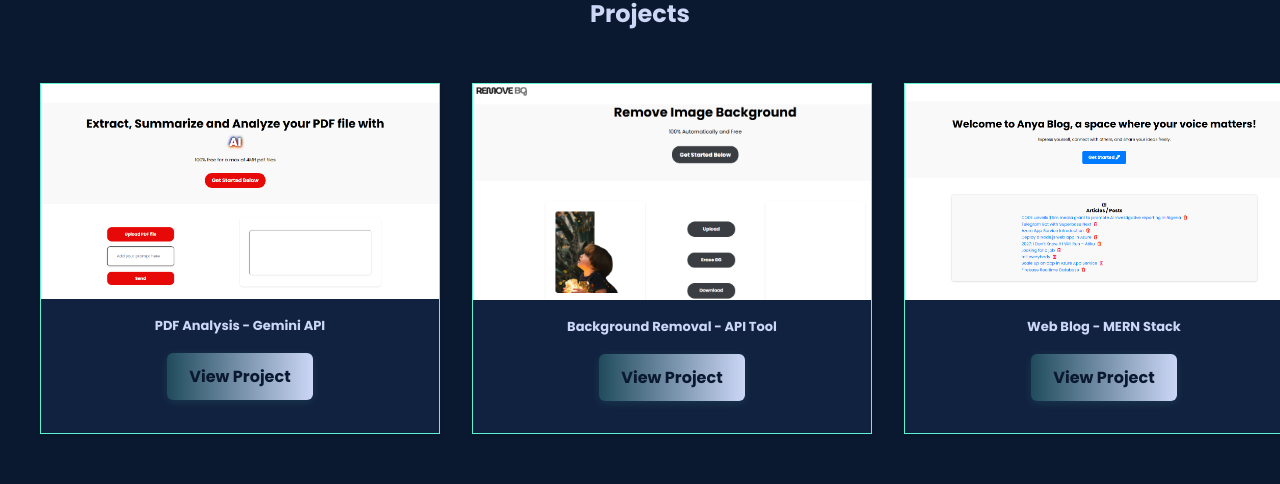
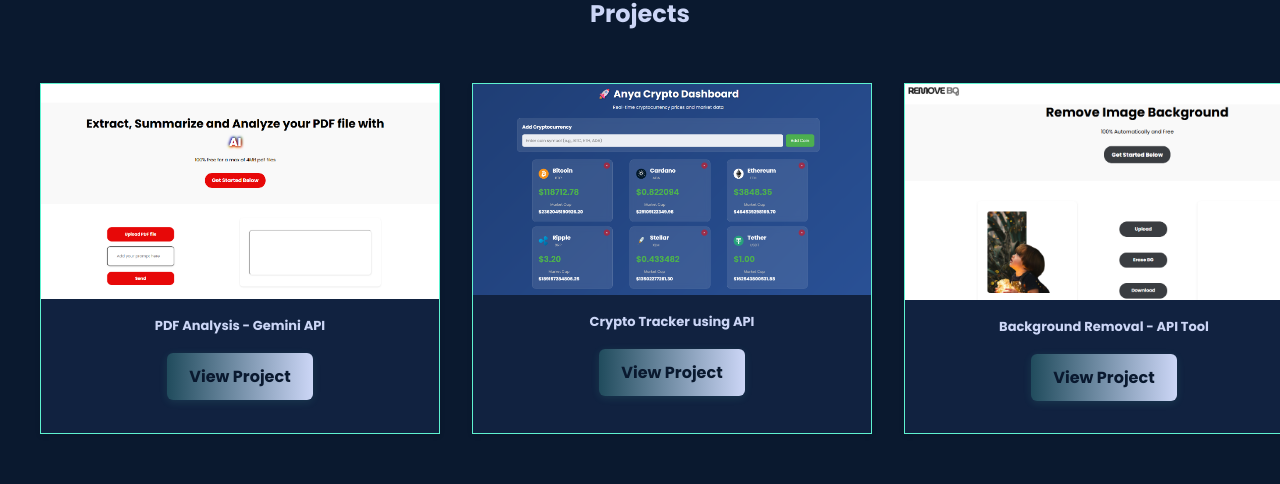
Before and after one commit to chuxs/anya-info, a React (Create React App) app: page / in a window 1280 px wide. Shown: the part 669-1153 px from the top of the page. Built offline with nearby package versions, Linux system fonts and the light colour scheme.

Commit message:
updated new project - crypto

```diff
--- a/src/components/anyaInfo/anyainfo.jsx
+++ b/src/components/anyaInfo/anyainfo.jsx
@@ -8,6 +8,7 @@
 import Lulu from '../../images/lulusnativekitchen.png';
 import WebBlog from '../../images/WebBlog.png';
 import Pdf from '../../images/PdfAnalysis.png';
+import Crypto from '../../images/CryptoDash.png';
 // import { FaLinkedin } from "react-icons/fa";
 import { LuLinkedin } from "react-icons/lu";
 // import { FaGithub } from "react-icons/fa6";
@@ -51,6 +52,13 @@
                   <img src={Pdf} alt="PDF Analysis - Gemini API" />
                   <p>PDF Analysis - Gemini API </p>
                   <a href="https://pdfai-app.azurewebsites.net/" className="view-project-btn"
+                  target="_blank" rel="noopener noreferrer"> View Project</a>
+                </div>
+
+                <div className="feature-card">
+                  <img src={Crypto} alt="Crypto - Dashboard" />
+                  <p>Crypto Tracker using API</p>
+                  <a href="https://anya-crypto-app.vercel.app/" className="view-project-btn"
                   target="_blank" rel="noopener noreferrer"> View Project</a>
                 </div>
 
```
Also changed, not shown: src/images/CryptoDash.png (added).
